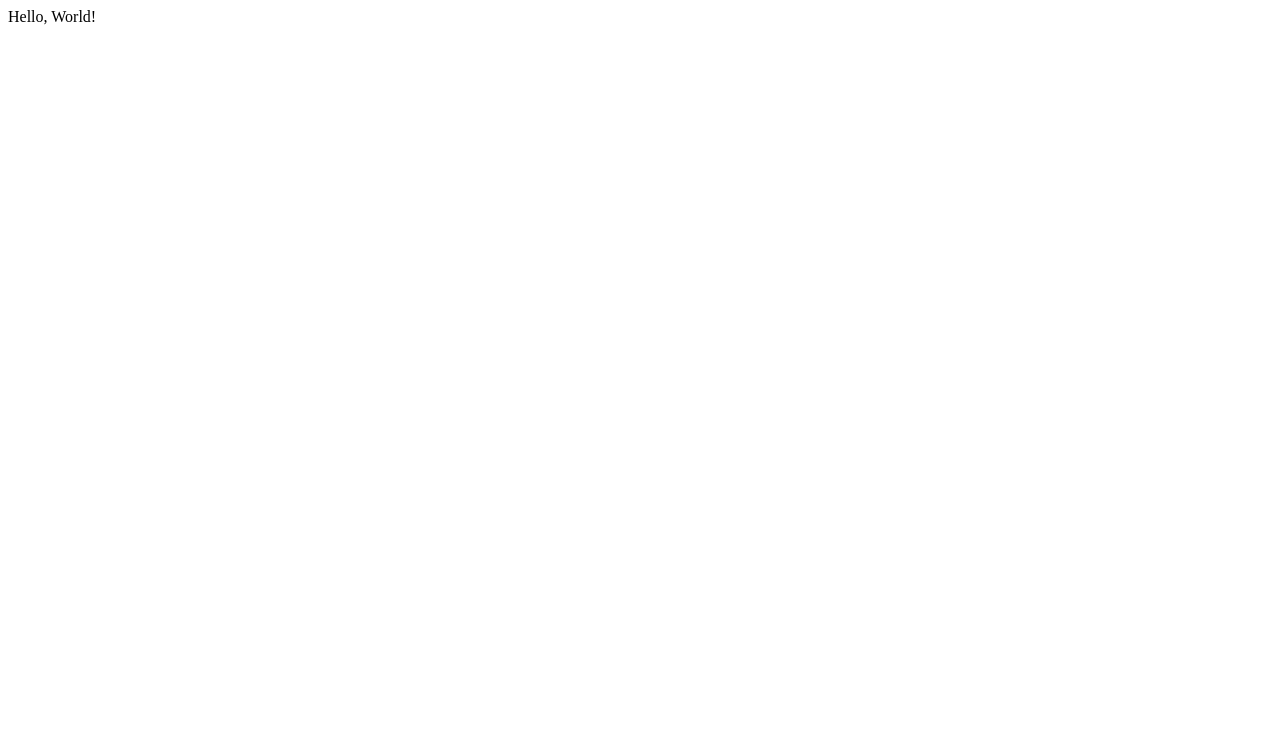
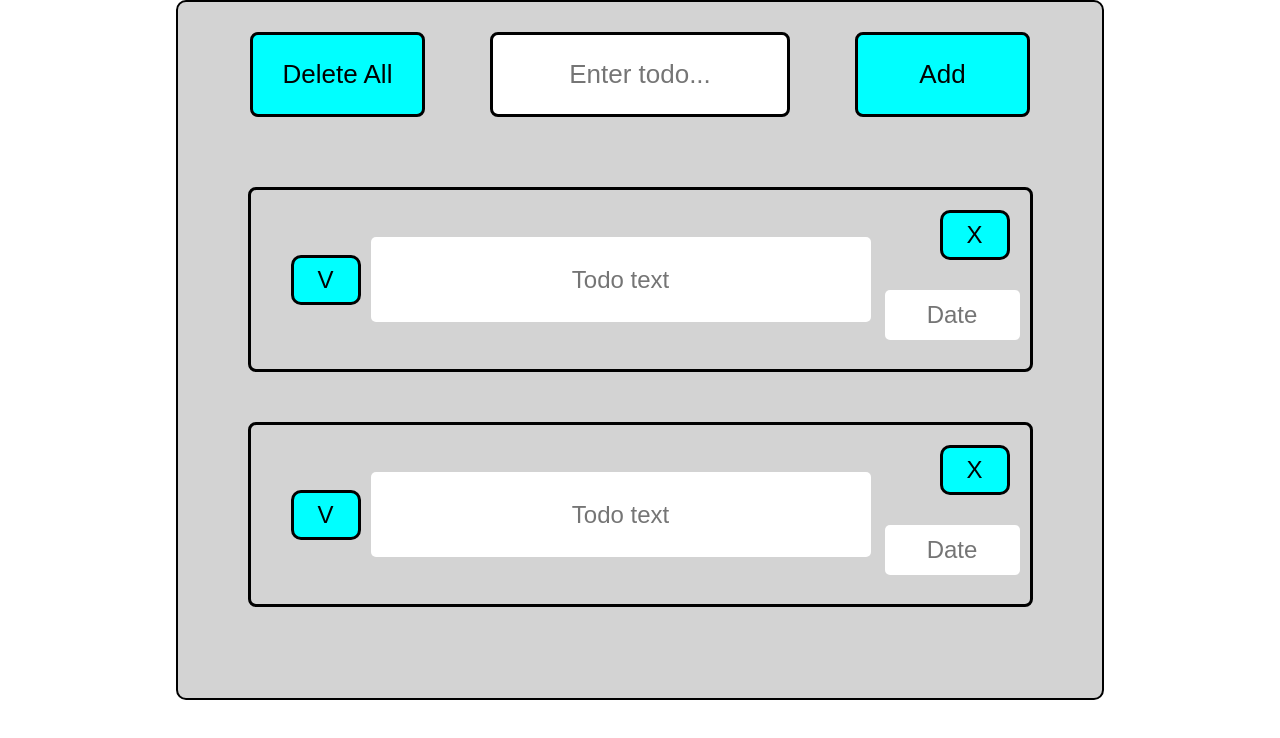
Before and after one commit to DmitryHash/javascript_homework, a plain HTML site: page todo-list/index.html in a window 1280 px wide. Drawn offline with Linux system fonts and the light colour scheme.

Commit message:
change HTML, CSS, JS files
home-work done, but with position: absolute

```diff
--- a/todo-list/index.html
+++ b/todo-list/index.html
@@ -5,6 +5,8 @@
     <meta http-equiv="X-UA-Compatible" content="IE=edge">
     <meta name="viewport" content="width=device-width, initial-scale=1.0">
     <title>todo list</title>
+    <script src="https://kit.fontawesome.com/d74dd4832f.js" crossorigin="anonymous"></script>
+    <link rel="stylesheet" href="style.css">
 </head>
 <body>
     <div id="root">
--- a/todo-list/index.js
+++ b/todo-list/index.js
@@ -1,4 +1,95 @@
 const root = document.getElementById("root");
-const div = document.createElement("div");
-div.innerHTML = "Hello, World!";
-root.appendChild(div);
+root.style.maxWidth = "928px";
+root.style.width = "100%";
+root.style.height = "700px";
+root.style.backgroundColor = "lightgrey";
+root.style.border = '2px solid black';
+root.style.borderRadius = '10px';
+root.style.margin = '0 auto';
+const deleteAll = document.createElement('button');
+const text = document.createTextNode('Delete All');
+deleteAll.appendChild(text);
+root.appendChild(deleteAll);
+deleteAll.classList.add('delete-button');
+
+const inputToDo = document.createElement('input');
+inputToDo.classList.add('input-to-do');
+root.appendChild(inputToDo);
+
+inputToDo.placeholder = 'Enter todo...';
+
+const addButton = document.createElement('button');
+const textAdd = document.createTextNode('Add');
+addButton.appendChild(textAdd);
+root.appendChild(addButton);
+addButton.classList.add('add-button');
+
+const headerDiv = document.createElement('div');
+root.appendChild(headerDiv);
+headerDiv.appendChild(deleteAll);
+headerDiv.appendChild(inputToDo);
+headerDiv.appendChild(addButton);
+headerDiv.classList.add('header-div');
+
+const firstMainDiv = document.createElement('div');
+root.appendChild(firstMainDiv);
+firstMainDiv.classList.add('first-main-div');
+
+const okButton = document.createElement('button');
+firstMainDiv.appendChild(okButton);
+okButton.classList.add('ok-button');
+const noButton = document.createElement('button');
+firstMainDiv.appendChild(noButton);
+noButton.classList.add('no-button');
+
+const toDoText = document.createElement('input');
+firstMainDiv.appendChild(toDoText);
+toDoText.setAttribute(`type`, `text`);
+toDoText.classList.add('to-do-input');
+
+toDoText.placeholder = 'Todo text';
+
+const dateInput = document.createElement('input');
+firstMainDiv.appendChild(dateInput);
+dateInput.setAttribute(`type`, `text`);
+dateInput.classList.add('date-input');
+
+dateInput.placeholder = 'Date';
+
+const textInOkBut = document.createTextNode('V');
+okButton.appendChild(textInOkBut);
+
+const textInNoBut = document.createTextNode('X');
+noButton.appendChild(textInNoBut);
+
+const secondMainDiv = document.createElement('div');
+root.appendChild(secondMainDiv);
+secondMainDiv.classList.add('second-main-div');
+
+const okButton2 = document.createElement('button');
+secondMainDiv.appendChild(okButton2);
+okButton2.classList.add('ok-button');
+
+const textInOkBut2 = document.createTextNode('V');
+okButton2.appendChild(textInOkBut2);
+
+const noButton2 = document.createElement('button');
+secondMainDiv.appendChild(noButton2);
+noButton2.classList.add('no-button');
+
+const textInNoBut2 = document.createTextNode('X');
+noButton2.appendChild(textInNoBut2);
+
+const toDoText2 = document.createElement('input');
+secondMainDiv.appendChild(toDoText2);
+toDoText2.setAttribute(`type`, `text`);
+toDoText2.classList.add('to-do-input');
+
+toDoText2.placeholder = 'Todo text';
+
+const dateInput2 = document.createElement('input');
+secondMainDiv.appendChild(dateInput2);
+dateInput2.setAttribute(`type`, `text`);
+dateInput2.classList.add('date-input');
+
+dateInput2.placeholder = 'Date';
--- a/todo-list/style.css
+++ b/todo-list/style.css
@@ -3,3 +3,143 @@
     padding: 0;
     box-sizing: border-box;
 }
+
+.delete-button {
+    background-color: aqua;
+    border: 3px solid black;
+    outline: none;
+    max-width: 175px;
+    width: 100%;
+    height: 85px;
+    border-radius: 8px;
+    font-size: 26px;
+    cursor: pointer;
+}
+
+.input-to-do {
+    outline: none;
+    border: 3px solid black;
+    max-width: 300px;
+    width: 100%;
+    height: 85px;
+    text-align: center;
+    font-size: 26px;
+    border-radius: 8px;
+}
+
+.add-button {
+    background-color: aqua;
+    border: 3px solid black;
+    outline: none;
+    max-width: 175px;
+    width: 100%;
+    height: 85px;
+    border-radius: 8px;
+    font-size: 26px;
+    cursor: pointer;
+}
+
+.header-div {
+    margin: 0 auto;
+    margin-top: 30px;
+    display: flex;
+    justify-content: center;
+    align-items: center;
+    gap: 65px;
+    max-width: 785px;
+    width: 100%;
+}
+
+.first-main-div {
+    margin: 0 auto;
+    margin-top: 70px;
+    max-width: 785px;
+    width: 100%;
+    min-height: 185px;
+    border: 3px solid black;
+    border-radius: 8px;
+    display: flex;
+    justify-content: center;
+    align-items: center;
+    position: relative;
+}
+
+.second-main-div {
+    margin: 0 auto;
+    margin-top: 50px;
+    max-width: 785px;
+    width: 100%;
+    min-height: 185px;
+    border: 3px solid black;
+    border-radius: 8px;
+    display: flex;
+    justify-content: center;
+    align-items: center;
+    position: relative;
+}
+
+.ok-button {
+    max-width: 70px;
+    width: 100%;
+    min-height: 50px;
+    background-color: aqua;
+    border: 3px solid black;
+    border-radius: 10px;
+    cursor: pointer;
+    font-size: 24px;
+    left: 40px;
+}
+
+.no-button {
+    max-width: 70px;
+    width: 100%;
+    min-height: 50px;
+    background-color: aqua;
+    border: 3px solid black;
+    border-radius: 10px;
+    cursor: pointer;
+    font-size: 24px;
+    top: 20px;
+    right: 20px;
+}
+
+.first-main-div > button {
+    position: absolute;
+}
+
+.to-do-input {
+    border: none;
+    outline: none;
+    max-width: 500px;
+    width: 100%;
+    min-height: 85px;
+    font-size: 24px;
+    text-align: center;
+    border-radius: 5px;
+    left: 120px;
+}
+
+.date-input {
+    max-width: 135px;
+    width: 100%;
+    min-height: 50px;
+    border: none;
+    outline: none;
+    font-size: 24px;
+    text-align: center;
+    border-radius: 5px;
+    top: 100px;
+    right: 10px;
+}
+
+.first-main-div > input {
+    position: absolute;
+}
+
+.second-main-div > button {
+    position: absolute;
+}
+
+.second-main-div > input {
+    position: absolute;
+}
```
